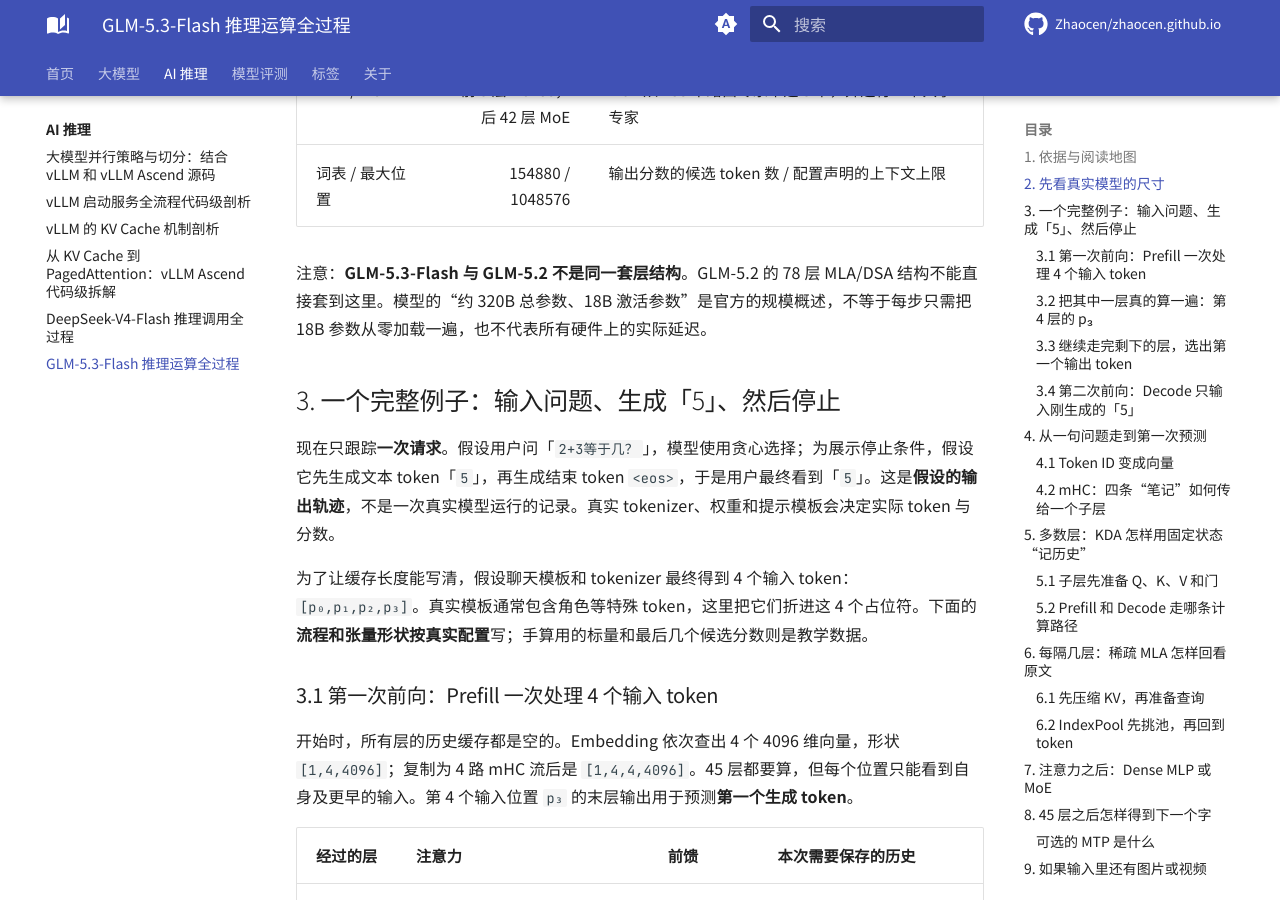
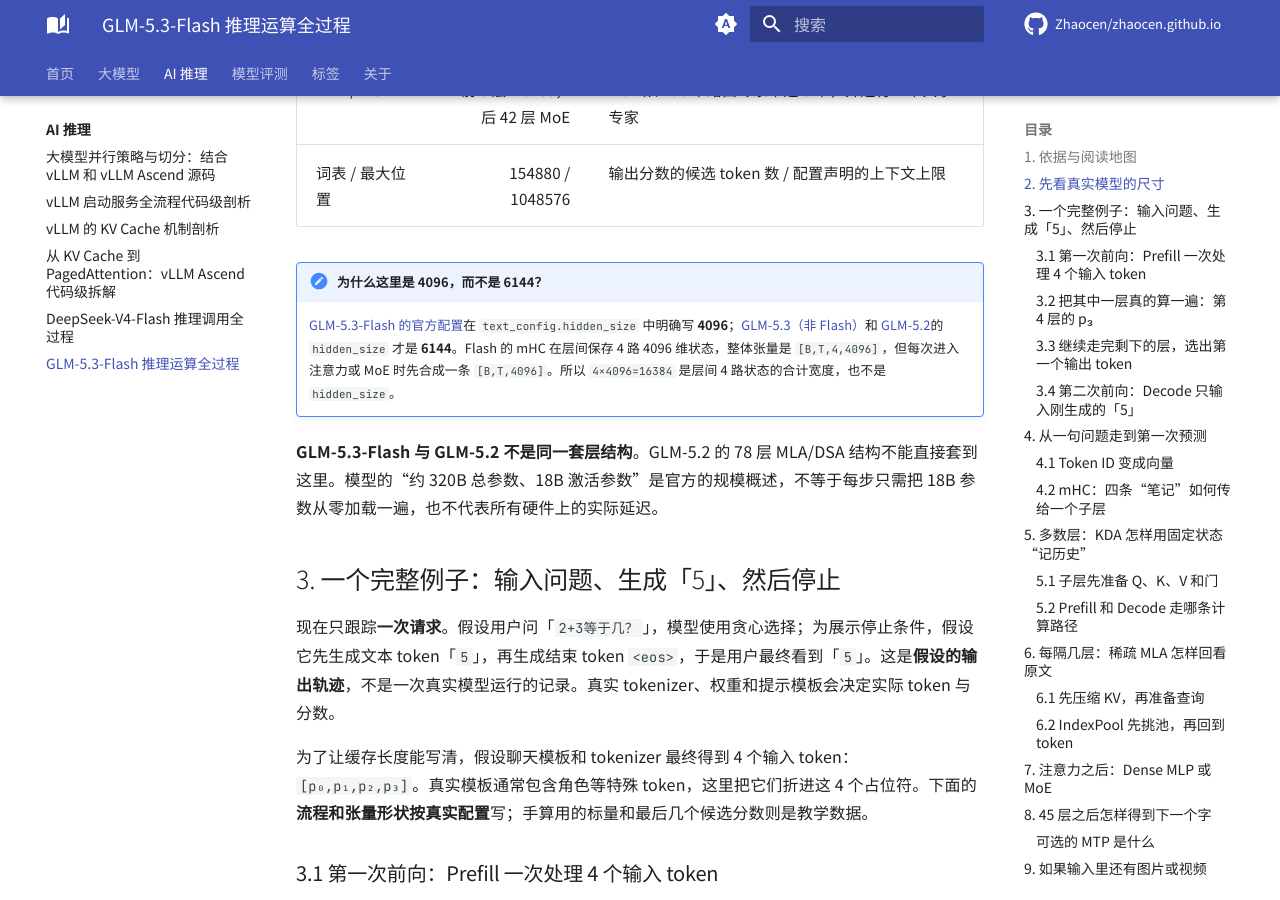
Before and after one commit to Zhaocen/zhaocen.github.io, an MkDocs documentation site: the page built from docs/ai/glm-5.3-flash-inference-walkthrough.md, in a window 1280 px wide and 900 px high, scrolled down 2004 px. Built offline with MkDocs 1.6.1 and Material for MkDocs 9.7.7, drawn with Linux system fonts in a browser that asks for light colours; comment, search, counter and statistics services are not loaded.

Commit message:
docs: clarify GLM-5.3-Flash hidden width

```diff
--- a/docs/ai/glm-5.3-flash-inference-walkthrough.md
+++ b/docs/ai/glm-5.3-flash-inference-walkthrough.md
@@ -46,7 +46,11 @@
 | MLP / MoE | 前 3 层 Dense；后 42 层 MoE | MoE 从 288 个路由专家中选 8 个，并运行 1 个共享专家 |
 | 词表 / 最大位置 | 154880 / 1048576 | 输出分数的候选 token 数 / 配置声明的上下文上限 |
 
-注意：**GLM-5.3-Flash 与 GLM-5.2 不是同一套层结构**。GLM-5.2 的 78 层 MLA/DSA 结构不能直接套到这里。模型的“约 320B 总参数、18B 激活参数”是官方的规模概述，不等于每步只需把 18B 参数从零加载一遍，也不代表所有硬件上的实际延迟。
+!!! note "为什么这里是 4096，而不是 6144？"
+
+    [GLM-5.3-Flash 的官方配置](https://huggingface.co/zai-org/GLM-5.3-Flash/blob/eb9eb208eb0d988989d07a6a12d0fdeb5f52574a/config.json)在 `text_config.hidden_size` 中明确写 **4096**；[GLM-5.3（非 Flash）](https://huggingface.co/zai-org/GLM-5.3/blob/main/config.json)和 [GLM-5.2](https://huggingface.co/zai-org/GLM-5.2/blob/main/config.json)的 `hidden_size` 才是 **6144**。Flash 的 mHC 在层间保存 4 路 4096 维状态，整体张量是 `[B,T,4,4096]`，但每次进入注意力或 MoE 时先合成一条 `[B,T,4096]`。所以 `4×4096=16384` 是层间 4 路状态的合计宽度，也不是 `hidden_size`。
+
+**GLM-5.3-Flash 与 GLM-5.2 不是同一套层结构**。GLM-5.2 的 78 层 MLA/DSA 结构不能直接套到这里。模型的“约 320B 总参数、18B 激活参数”是官方的规模概述，不等于每步只需把 18B 参数从零加载一遍，也不代表所有硬件上的实际延迟。
 
 ## 3. 一个完整例子：输入问题、生成「5」、然后停止
 
```
